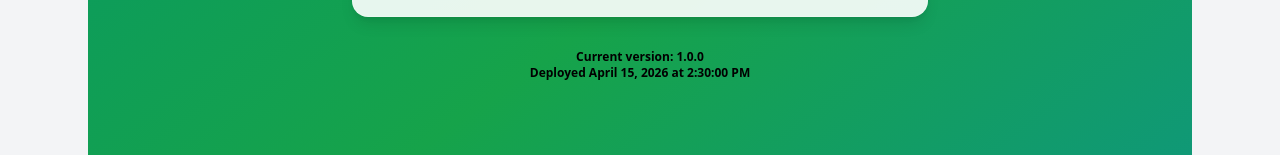
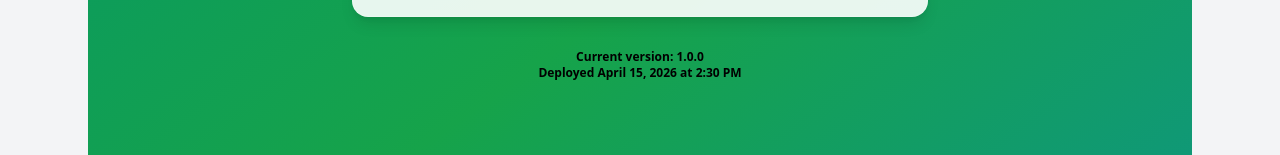
Before and after one commit to sdrindahl/Golf-Score, a Next.js app: page /settings in a window 1280 px wide. Shown: the part 503-658 px from the top of the page. Built offline with nearby package versions, Linux system fonts and the light colour scheme; no server answers; the database is empty; sample sign-in values are in the browser's storage.

Commit message:
Simplify time display format - remove seconds

```diff
--- a/app/settings/page.tsx
+++ b/app/settings/page.tsx
@@ -358,7 +358,12 @@ export default function Settings() {
         {version && (
           <div className="text-center text-xs text-black font-bold py-4">
             <p>Current version: {version.version}</p>
-            <p>Deployed {new Date(version.buildDate).toLocaleDateString('en-US', { year: 'numeric', month: 'long', day: 'numeric' })} {version.buildTime && `at ${new Date(`2026-01-01T${version.buildTime}`).toLocaleTimeString('en-US', { hour: 'numeric', minute: '2-digit', second: '2-digit', hour12: true })}`}</p>
+            <p>
+              Deployed {new Date(version.buildDate).toLocaleDateString('en-US', { year: 'numeric', month: 'long', day: 'numeric' })}
+              {version.buildTime &&
+                ` at ${new Date(`2026-01-01T${version.buildTime}`).toLocaleTimeString('en-US', { hour: 'numeric', minute: '2-digit', hour12: true })}`
+              }
+            </p>
           </div>
         )}
       </div>
```
